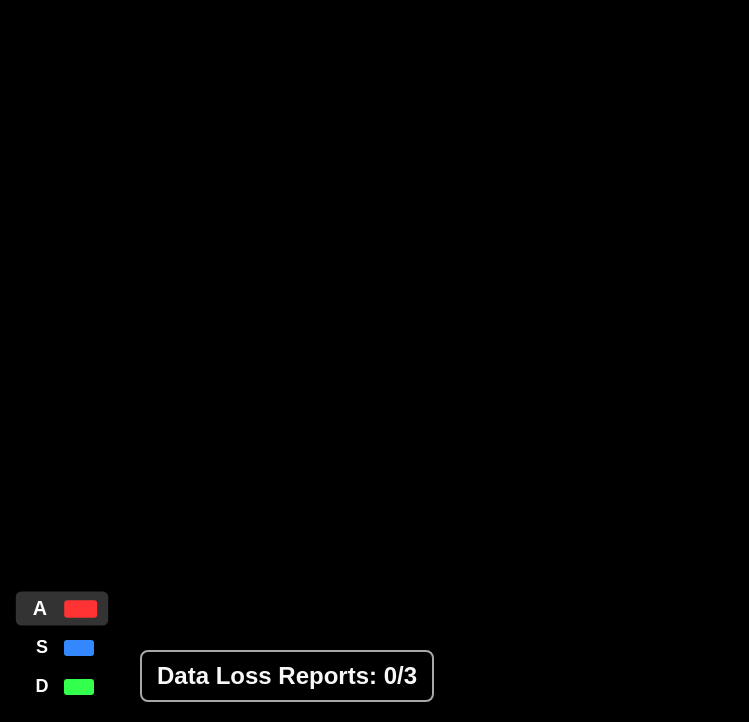
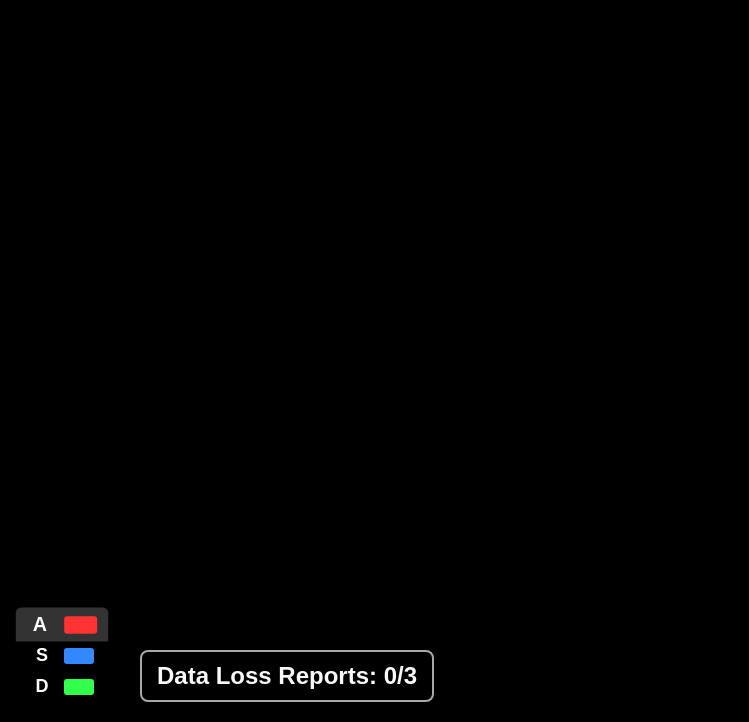
Before and after one commit to alexchang0229/radarsat-2-game, a website built with Vite: page index.html in a window 1280 px wide. Both pictures are taken after a click on the button "Start Game". Shown: the part 78-800 px from the top of the page, without its empty margins (0-749 px from the left). Built offline with nearby package versions, Linux system fonts and the light colour scheme; what @babylonjs/core, @babylonjs/gui would draw is missing.

Commit message:
get rid of gaps in beam mode buttons

```diff
--- a/style.css
+++ b/style.css
@@ -117,7 +117,7 @@ canvas {
   left: 20px;
   display: flex;
   flex-direction: column;
-  gap: 8px;
+  gap: 0;
 }
 
 .legend-item {
@@ -126,10 +126,18 @@ canvas {
   gap: 10px;
   padding: 5px 10px;
   background: rgba(0, 0, 0, 0.5);
-  border-radius: 5px;
+  border-radius: 0;
   transition: transform 0.1s;
   pointer-events: all;
   cursor: pointer;
+}
+
+.legend-item:first-child {
+  border-radius: 5px 5px 0 0;
+}
+
+.legend-item:last-child {
+  border-radius: 0 0 5px 5px;
 }
 
 .legend-item.active {
```
